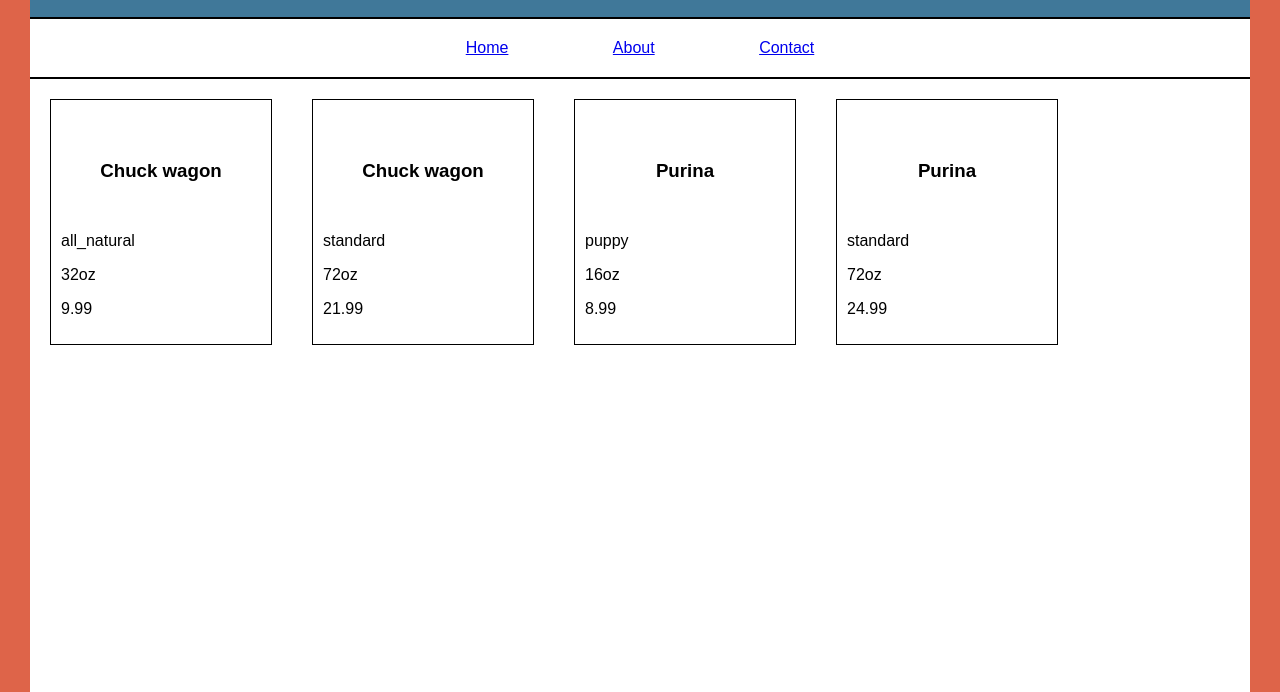
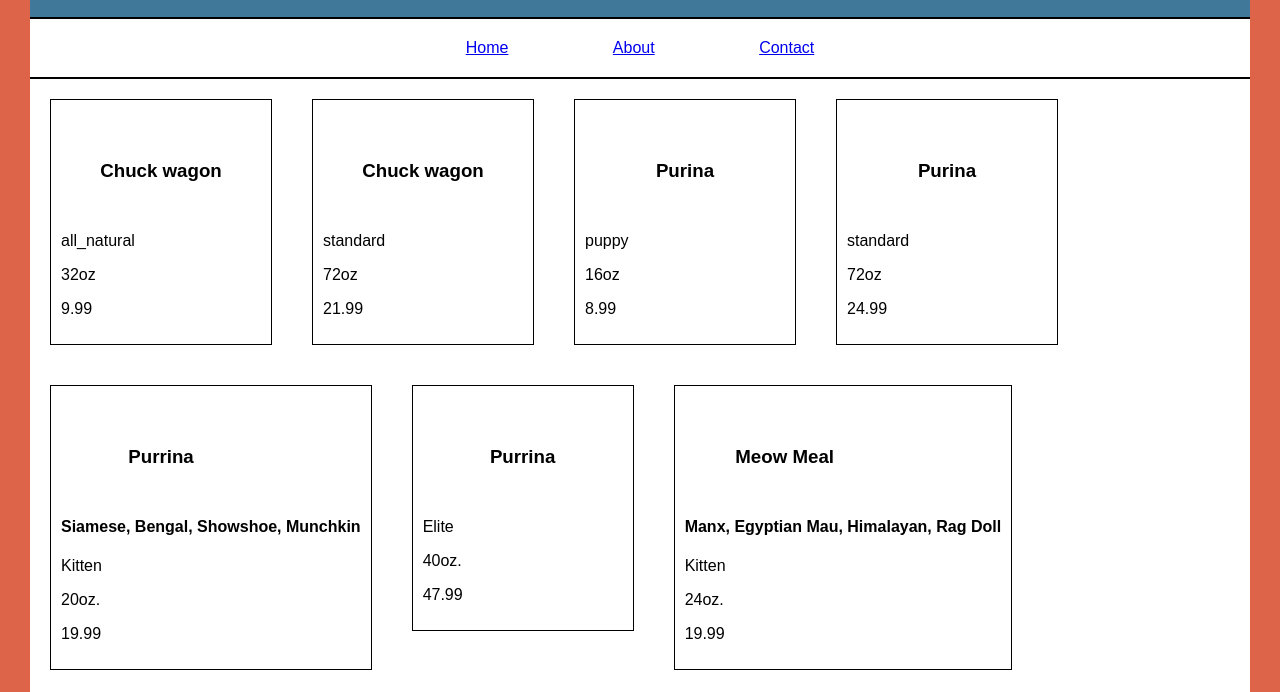
Before and after one commit to nss-day-cohort-13/spa-pet-food-project-chase-ramsey, a plain HTML site: page index.html in a window 1280 px wide. Shown: the part 108-800 px from the top of the page. Drawn offline with Linux system fonts and the light colour scheme.

Commit message:
Created new branch for assignment

```diff
--- a/index.html
+++ b/index.html
@@ -24,7 +24,7 @@
 			</nav>
 		</header>
 
-		<div id="products" class="products">
+		<div id="products" class="products clearfix">
 
 		</div>
 
--- a/main.js
+++ b/main.js
@@ -8,7 +8,13 @@
 requestDogs.open("GET", "dogs.json");
 requestDogs.send();
 
-// Create a function that formats cards
+// Create a request for cats.json
+var requestCats = new XMLHttpRequest();
+requestCats.addEventListener("load", printCatCards);
+requestCats.open("GET", "cats.json");
+requestCats.send();
+
+// Create a function that formats dog cards
 function buildDogCards(dataArray) {
 	for (var i = 0; i < dataArray.length; i++) {
 		var current = dataArray[i];
@@ -31,6 +37,30 @@
  	}
 }
 
+// Create a function that formats cat cards
+
+function buildCatCards(dataArray) {
+	for (var i = 0; i < dataArray.length; i++) {
+		var current = dataArray[i];
+		outputDiv.innerHTML += "<article class='card'>" +
+													 "<header class='card-header'>" +
+													 "<h3>" + current.name + "</h3>" + "</header>" +
+													 "<div class='card-body'>" +
+													 "<h4>" + current.breeds + "</h4>" +
+													 "<p>" + current.types[0].type + "<p>" +
+													 "<p>" + current.types[0].volumes[0].name + "</p>" +
+													 "<p>" + current.types[0].volumes[0].price + "<p>" +
+													 "</div></article>" +
+													 "<article class='card'>" +
+													 "<header class='card-header'>" +
+													 "<h3>" + current.name + "</h3>" + "</header>" +
+													 "<div class='card-body'>" +
+													 "<p>" + current.types[1].type + "<p>" +
+													 "<p>" + current.types[1].volumes[1].name + "</p>" +
+													 "<p>" + current.types[1].volumes[1].price + "<p>" +
+													 "</div></article>";
+ 	}
+}
 
 // Create a function that parses data and prints to the DOM
 function printDogCards() {
@@ -38,3 +68,11 @@
 	console.log("dataDogFood: ", dataDogFood);
 	buildDogCards(dataDogFood.dog_brands);
 }
+
+// Create a function that parses the data for cats.json and prints to the DOM
+
+function printCatCards() {
+	var dataCatFood = JSON.parse(this.responseText);
+	console.log("dataCatFood: ", dataCatFood);
+	buildCatCards(dataCatFood.cat_brands);
+}
--- a/stylez.css
+++ b/stylez.css
@@ -65,6 +65,12 @@
 	min-height: 100vh;
 }
 
+.clearfix::after {
+	content: "";
+	display: table;
+	clear: both;
+}
+
 /*-========== Card styles ==========-*/
 
 .card {
@@ -83,6 +89,10 @@
 	margin: 50px 20px;
 }
 
+.type {
+	display: inline-block;
+}
+
 
 /*-__________ Footer styles __________-*/
 
```
